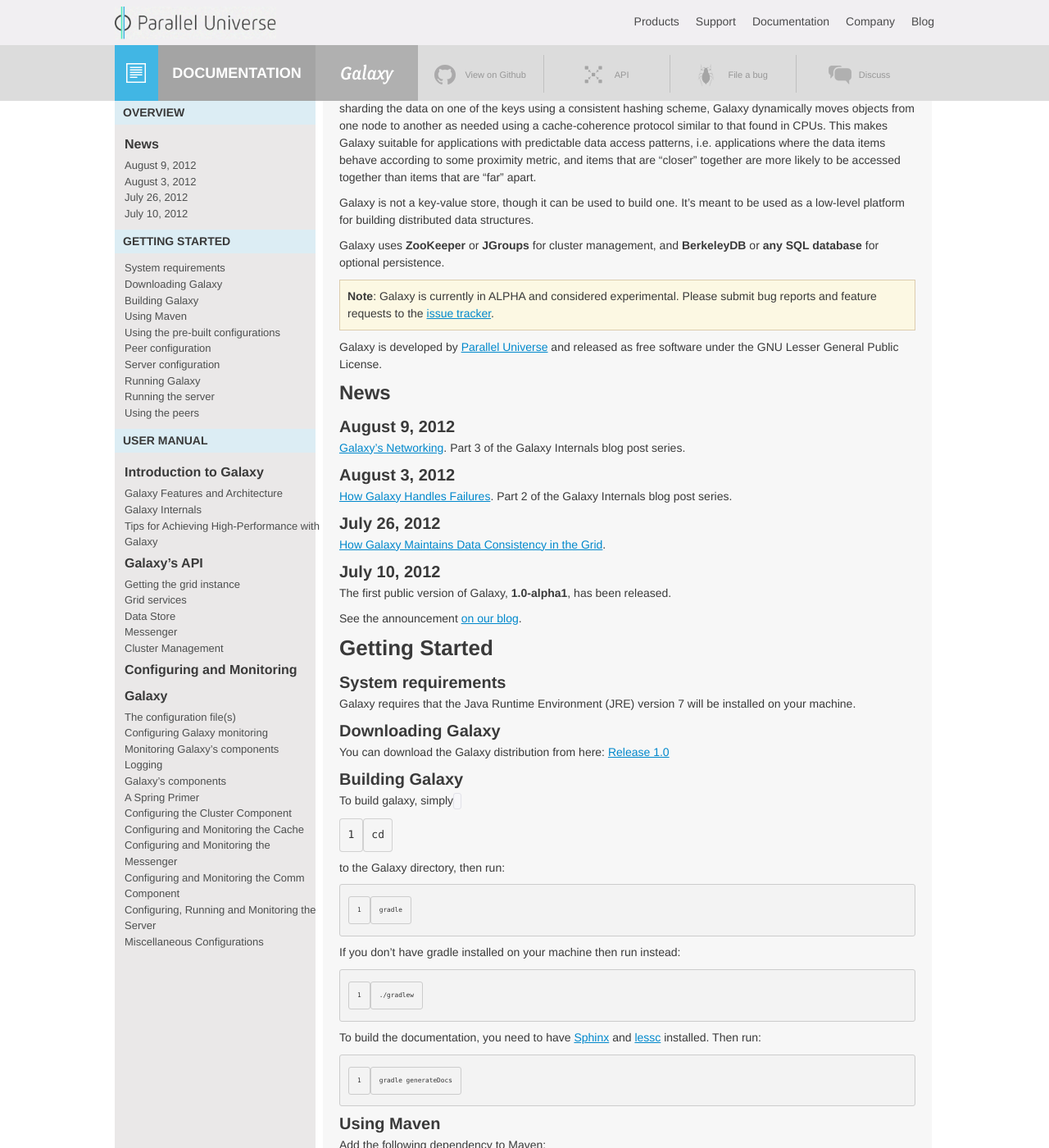
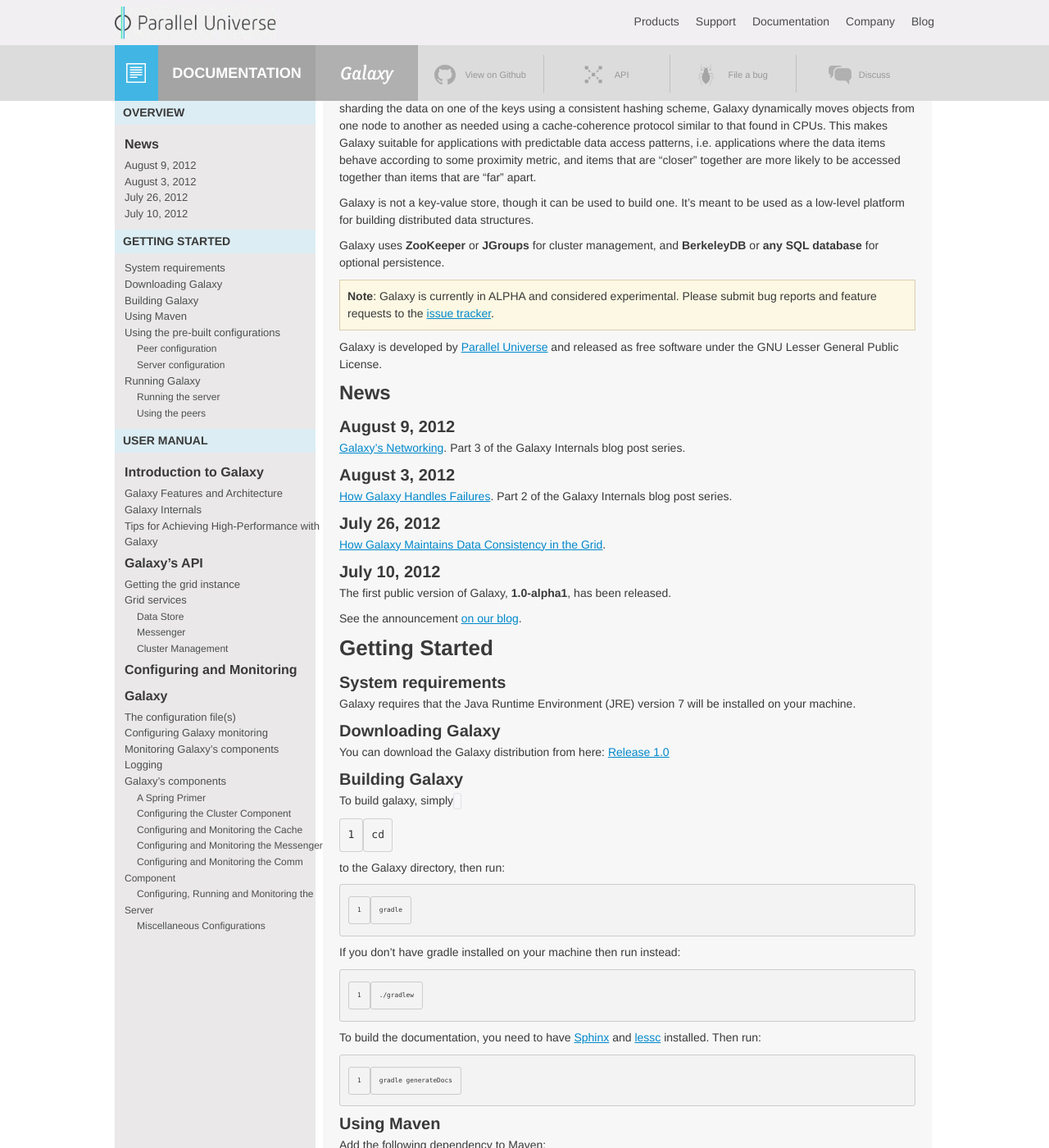
Before and after one commit to puniverse/galaxy, a Jekyll site: the page built from docs/index.md, in a window 1280 px wide and 1400 px high, scrolled down 248 px. Shown: the whole window at 82% size. Built offline with Jekyll 4.4.1, drawn with Linux system fonts in a browser that asks for light colours; nearby versions of some CDN libraries; Markdown is read by kramdown in place of the engine named in the settings.

Commit message:
indentation for toc-h4

```diff
--- a/docs/css/screen.css
+++ b/docs/css/screen.css
@@ -791,7 +791,8 @@
 			font-weight:bold; color:#393939; text-transform:uppercase; }
 			#docs-sidemenu li.li1>ul { margin-bottom:10px; padding-left:12px; }
 				#docs-sidemenu li.li1>ul a { color:#4d4f4f; font-size:13px; line-height:1.1em; }
-					#docs-sidemenu li.li1>ul a.cat-link { color:#3a3a3a; font-size:16px; font-weight:bold; line-height:2em; }
+				#docs-sidemenu li.li1>ul a.toc-h4 { color:#4d4f4f; font-size:12px; line-height:1.1em; padding-left: 15px; }
+				#docs-sidemenu li.li1>ul a.cat-link { color:#3a3a3a; font-size:16px; font-weight:bold; line-height:2em; }
 				#docs-sidemenu li.li1>ul ul { }
 
 .main { width:743px; float:right; }
```
